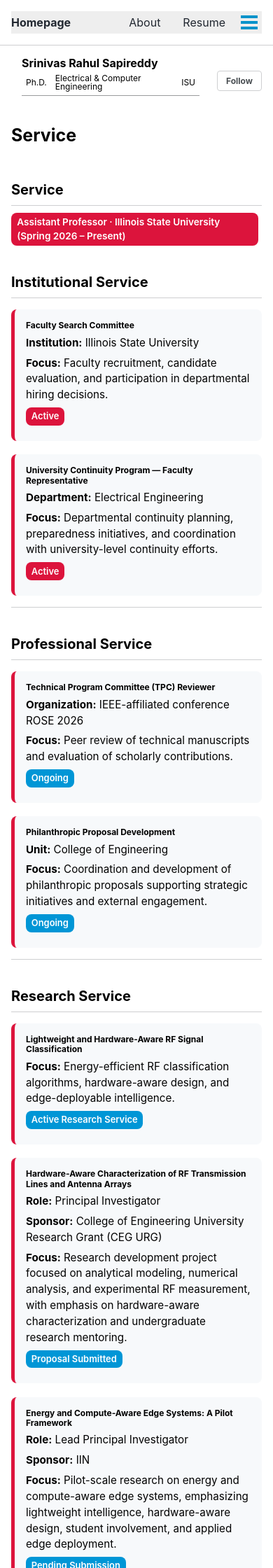
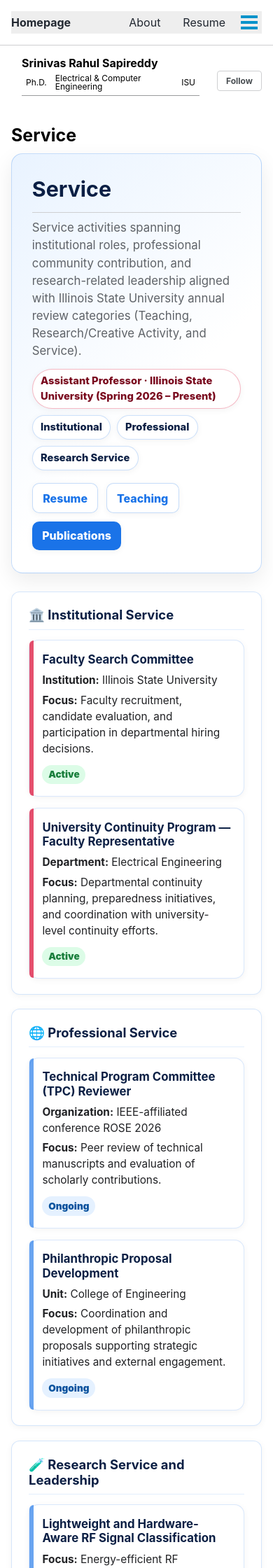
Before and after one commit to srsapireddy/srsapireddy.github.io, a Jekyll site: the page built from _pages/service.md, in a window 390 px wide. Shown: the top 2240 px of the page at 70% size. Built offline with Jekyll 4.4.1, drawn with Linux system fonts in a browser that asks for light colours; cached includes are drawn as plain includes; nearby versions of some CDN libraries; some of the changed lines change nothing that is shown; some of the changed text lies outside the part shown.

Commit message:
Update service.md

```diff
--- a/_pages/service.md
+++ b/_pages/service.md
@@ -3,123 +3,291 @@ title: "Service"
 layout: single
 permalink: /service/
 toc: false
+author_profile: true
 ---
 
 <style>
-.badge {
-  display: inline-block;
-  padding: 0.25em 0.6em;
-  font-size: 0.85em;
-  font-weight: 600;
-  color: #fff;
-  background-color: #0096d6;
-  border-radius: 0.5rem;
-  margin-right: 0.4em;
+:root{
+  --blue:#1a73e8;
+  --blue2:#0b5bd3;
+  --isu:#DC143C;
+  --bg:#ffffff;
+  --muted:#5f6368;
+  --shadow:0 10px 30px rgba(0,0,0,0.08);
+  --shadow2:0 2px 10px rgba(0,0,0,0.05);
+  --radius:16px;
+  --radius2:12px;
+  --border:rgba(26,115,232,0.18);
 }
-.badge2 {
-  display: inline-block;
-  padding: 0.25em 0.6em;
-  font-size: 0.85em;
-  font-weight: 600;
-  color: #fff;
-  background-color: #DC143C;
-  border-radius: 0.5rem;
-  margin-right: 0.4em;
+
+/* Hero */
+.page-hero{
+  border-radius:var(--radius);
+  padding:2rem 1.8rem;
+  margin-bottom:1.6rem;
+  background:linear-gradient(135deg,#e9f3ff 0%, #ffffff 60%);
+  border:1px solid rgba(26,115,232,0.25);
+  box-shadow:var(--shadow);
 }
-.service-grid {
-  display: grid;
-  grid-template-columns: repeat(auto-fit, minmax(300px, 1fr));
-  gap: 1.2rem;
-  margin-top: 1rem;
+.page-hero h2{
+  margin:0 0 0.35rem 0;
+  font-size:1.9rem;
+  line-height:1.2;
+  color:#0b1f44;
 }
-.service-card {
-  background: #f7f9fb;
-  border-left: 5px solid #DC143C;
-  padding: 16px;
-  border-radius: 8px;
+.page-hero p{
+  margin:0.55rem 0 0 0;
+  color:var(--muted);
+  font-size:1.05rem;
+  max-width:90ch;
 }
-.service-card h4 {
-  margin-top: 0;
-  margin-bottom: 6px;
+
+/* Buttons */
+.hero-links{
+  display:flex;
+  flex-wrap:wrap;
+  gap:0.7rem;
+  margin-top:1.1rem;
 }
-.service-card p {
-  margin: 0.4em 0;
-  font-size: 0.95em;
+.btn-link{
+  display:inline-flex;
+  align-items:center;
+  gap:0.45rem;
+  padding:0.55rem 0.9rem;
+  border-radius:10px;
+  background:var(--blue);
+  color:#ffffff !important;
+  text-decoration:none !important;
+  font-weight:800;
+  box-shadow:var(--shadow2);
+  transition:0.2s ease-in-out;
 }
+.btn-link:hover{ background:var(--blue2); transform:translateY(-1px); }
+.btn-link.secondary{
+  background:#ffffff;
+  color:var(--blue) !important;
+  border:1px solid rgba(26,115,232,0.25);
+}
+
+/* Section */
+.section{
+  border:1px solid var(--border);
+  background:var(--bg);
+  padding:1.35rem 1.5rem;
+  margin-bottom:1.3rem;
+  border-radius:var(--radius2);
+  box-shadow:var(--shadow2);
+  transition:0.25s ease-in-out;
+}
+.section:hover{
+  background:#fbfdff;
+  transform:translateY(-2px);
+  box-shadow:var(--shadow);
+}
+.section h3{
+  margin-top:0;
+  color:#0b1f44;
+  font-size:1.15rem;
+  display:flex;
+  align-items:center;
+  gap:0.55rem;
+}
+.divider{ height:1px; background:rgba(26,115,232,0.12); margin:0.3rem 0 0.9rem 0; }
+
+/* Badges */
+.badges{
+  display:flex;
+  flex-wrap:wrap;
+  gap:0.55rem;
+  margin-top:0.75rem;
+}
+.badge{
+  display:inline-flex;
+  align-items:center;
+  gap:0.35rem;
+  padding:0.35rem 0.7rem;
+  border-radius:999px;
+  background:#ffffff;
+  border:1px solid rgba(26,115,232,0.22);
+  box-shadow:var(--shadow2);
+  font-size:0.92rem;
+  color:#0b1f44;
+  font-weight:800;
+}
+.badge.isu{
+  border-color:rgba(220,20,60,0.30);
+  color:#7a0b1f;
+}
+
+/* Service Grid + Cards */
+.service-grid{
+  display:grid;
+  grid-template-columns:1fr;
+  gap:1rem;
+  margin-top:0.9rem;
+}
+@media (min-width: 900px){
+  .service-grid{ grid-template-columns:repeat(2, 1fr); }
+}
+
+.service-card{
+  background:#ffffff;
+  border:1px solid rgba(26,115,232,0.16);
+  border-radius:14px;
+  padding:1.05rem 1.15rem;
+  box-shadow:var(--shadow2);
+  transition:0.2s ease-in-out;
+  position:relative;
+}
+.service-card:hover{
+  transform:translateY(-2px);
+  box-shadow:var(--shadow);
+  background:#fbfdff;
+}
+.service-card::before{
+  content:"";
+  position:absolute;
+  left:0;
+  top:0;
+  height:100%;
+  width:6px;
+  border-top-left-radius:14px;
+  border-bottom-left-radius:14px;
+  background:rgba(26,115,232,0.65);
+}
+.service-card.isu::before{ background:rgba(220,20,60,0.75); }
+
+.service-card h4{
+  margin:0 0 0.5rem 0;
+  font-size:1.05rem;
+  color:#0b1f44;
+}
+.service-card p{
+  margin:0.35rem 0;
+  color:#202124;
+  font-size:0.96rem;
+}
+.meta{
+  color:var(--muted);
+  font-size:0.95rem;
+  margin:0.2rem 0 0.2rem 0;
+}
+
+/* Status pills inside cards */
+.pill{
+  display:inline-block;
+  font-size:0.85rem;
+  font-weight:900;
+  padding:0.22rem 0.55rem;
+  border-radius:999px;
+  margin-top:0.4rem;
+}
+.pill.active{ color:#1a7f3d; background:#dcfce7; }
+.pill.ongoing{ color:#0a539e; background:#e5f1ff; }
+.pill.pending{ color:#7a5a00; background:#fff6e6; }
+.pill.submitted{ color:#444; background:#f1f3f4; }
+
+/* Scoped links */
+.section a, .page-hero a{
+  color:var(--blue);
+  font-weight:800;
+  text-decoration:none;
+}
+.section a:hover, .page-hero a:hover{ text-decoration:underline; }
 </style>
 
-## Service
-
-<span class="badge2">Assistant Professor · Illinois State University (Spring 2026 – Present)</span>
-
-## Institutional Service
-
-<div class="service-grid">
-
-<div class="service-card">
-<h4>Faculty Search Committee</h4>
-<p><strong>Institution:</strong> Illinois State University</p>
-<p><strong>Focus:</strong> Faculty recruitment, candidate evaluation, and participation in departmental hiring decisions.</p>
-<p><span class="badge2">Active</span></p>
+<div class="page-hero">
+  <h2>Service</h2>
+  <p>
+    Service activities spanning institutional roles, professional community contribution, and research-related leadership aligned with
+    Illinois State University annual review categories (Teaching, Research/Creative Activity, and Service).
+  </p>
+  <div class="badges">
+    <span class="badge isu">Assistant Professor · Illinois State University (Spring 2026 – Present)</span>
+    <span class="badge">Institutional</span>
+    <span class="badge">Professional</span>
+    <span class="badge">Research Service</span>
+  </div>
+  <div class="hero-links">
+    <a class="btn-link secondary" href="/resume/">Resume</a>
+    <a class="btn-link secondary" href="/teaching/">Teaching</a>
+    <a class="btn-link" href="/publications/">Publications</a>
+  </div>
 </div>
 
-<div class="service-card">
-<h4>University Continuity Program — Faculty Representative</h4>
-<p><strong>Department:</strong> Electrical Engineering</p>
-<p><strong>Focus:</strong> Departmental continuity planning, preparedness initiatives, and coordination with university-level continuity efforts.</p>
-<p><span class="badge2">Active</span></p>
+<div class="section">
+  <h3>🏛️ Institutional Service</h3>
+  <div class="divider"></div>
+
+  <div class="service-grid">
+
+    <div class="service-card isu">
+      <h4>Faculty Search Committee</h4>
+      <p class="meta"><strong>Institution:</strong> Illinois State University</p>
+      <p><strong>Focus:</strong> Faculty recruitment, candidate evaluation, and participation in departmental hiring decisions.</p>
+      <span class="pill active">Active</span>
+    </div>
+
+    <div class="service-card isu">
+      <h4>University Continuity Program — Faculty Representative</h4>
+      <p class="meta"><strong>Department:</strong> Electrical Engineering</p>
+      <p><strong>Focus:</strong> Departmental continuity planning, preparedness initiatives, and coordination with university-level continuity efforts.</p>
+      <span class="pill active">Active</span>
+    </div>
+
+  </div>
 </div>
 
+<div class="section">
+  <h3>🌐 Professional Service</h3>
+  <div class="divider"></div>
+
+  <div class="service-grid">
+
+    <div class="service-card">
+      <h4>Technical Program Committee (TPC) Reviewer</h4>
+      <p class="meta"><strong>Organization:</strong> IEEE-affiliated conference ROSE 2026</p>
+      <p><strong>Focus:</strong> Peer review of technical manuscripts and evaluation of scholarly contributions.</p>
+      <span class="pill ongoing">Ongoing</span>
+    </div>
+
+    <div class="service-card">
+      <h4>Philanthropic Proposal Development</h4>
+      <p class="meta"><strong>Unit:</strong> College of Engineering</p>
+      <p><strong>Focus:</strong> Coordination and development of philanthropic proposals supporting strategic initiatives and external engagement.</p>
+      <span class="pill ongoing">Ongoing</span>
+    </div>
+
+  </div>
 </div>
 
----
+<div class="section">
+  <h3>🧪 Research Service and Leadership</h3>
+  <div class="divider"></div>
 
-## Professional Service
+  <div class="service-grid">
 
-<div class="service-grid">
+    <div class="service-card">
+      <h4>Lightweight and Hardware-Aware RF Signal Classification</h4>
+      <p><strong>Focus:</strong> Energy-efficient RF classification algorithms, hardware-aware design, and edge-deployable intelligence.</p>
+      <span class="pill active">Active Research Service</span>
+    </div>
 
-<div class="service-card">
-<h4>Technical Program Committee (TPC) Reviewer</h4>
-<p><strong>Organization:</strong> IEEE-affiliated conference ROSE 2026</p>
-<p><strong>Focus:</strong> Peer review of technical manuscripts and evaluation of scholarly contributions.</p>
-<p><span class="badge">Ongoing</span></p>
+    <div class="service-card">
+      <h4>Hardware-Aware Characterization of RF Transmission Lines and Antenna Arrays</h4>
+      <p class="meta"><strong>Role:</strong> Principal Investigator</p>
+      <p class="meta"><strong>Sponsor:</strong> College of Engineering University Research Grant (CEG URG)</p>
+      <p><strong>Focus:</strong> Analytical modeling, numerical analysis, and experimental RF measurement, emphasizing hardware-aware characterization and undergraduate research mentoring.</p>
+      <span class="pill submitted">Proposal Submitted</span>
+    </div>
+
+    <div class="service-card">
+      <h4>Energy and Compute-Aware Edge Systems: A Pilot Framework</h4>
+      <p class="meta"><strong>Role:</strong> Lead Principal Investigator</p>
+      <p class="meta"><strong>Sponsor:</strong> IIN</p>
+      <p><strong>Focus:</strong> Pilot-scale research on energy and compute-aware edge systems, emphasizing lightweight intelligence, hardware-aware design, student involvement, and applied edge deployment.</p>
+      <span class="pill pending">Pending Submission</span>
+    </div>
+
+  </div>
 </div>
-
-<div class="service-card">
-<h4>Philanthropic Proposal Development</h4>
-<p><strong>Unit:</strong> College of Engineering</p>
-<p><strong>Focus:</strong> Coordination and development of philanthropic proposals supporting strategic initiatives and external engagement.</p>
-<p><span class="badge">Ongoing</span></p>
-</div>
-
-</div>
-
----
-
-## Research Service
-
-<div class="service-grid">
-
-<div class="service-card">
-<h4>Lightweight and Hardware-Aware RF Signal Classification</h4>
-<p><strong>Focus:</strong> Energy-efficient RF classification algorithms, hardware-aware design, and edge-deployable intelligence.</p>
-<p><span class="badge">Active Research Service</span></p>
-</div>
-
-<div class="service-card">
-  <h4>Hardware-Aware Characterization of RF Transmission Lines and Antenna Arrays</h4>
-  <p><strong>Role:</strong> Principal Investigator</p>
-  <p><strong>Sponsor:</strong> College of Engineering University Research Grant (CEG URG)</p>
-  <p><strong>Focus:</strong> Research development project focused on analytical modeling, numerical analysis, and experimental RF measurement, with emphasis on hardware-aware characterization and undergraduate research mentoring.</p>
-  <p><span class="badge">Proposal Submitted</span></p>
-</div>
-
-<div class="service-card">
-  <h4>Energy and Compute-Aware Edge Systems: A Pilot Framework</h4>
-  <p><strong>Role:</strong> Lead Principal Investigator</p>
-  <p><strong>Sponsor:</strong> IIN</p>
-  <p><strong>Focus:</strong> Pilot-scale research on energy and compute-aware edge systems, emphasizing lightweight intelligence, hardware-aware design, student involvement, and applied edge deployment.</p>
-  <p><span class="badge">Pending Submission</span></p>
-</div>
-
-</div>
```
